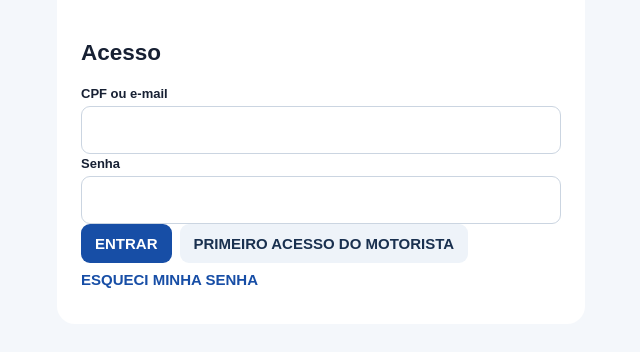
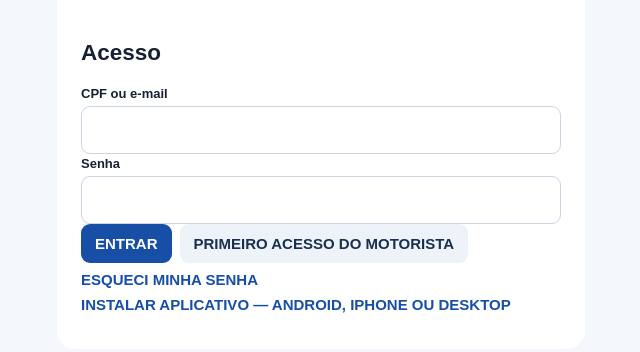
Before and after one commit to FORTEATACAREJO/FORTE-FRETE, a website: page index.html in a window 1280 px wide. Shown: the part 134-486 px from the top of the page, without its empty margins (319-959 px from the left). Drawn offline with Linux system fonts and the light colour scheme.

Commit message:
feat: adicionar instalação multiplataforma ao acesso

```diff
--- a/index.html
+++ b/index.html
@@ -7,7 +7,7 @@
 </style></head><body>
 <div id="login" class="loginwrap"><div class="loginhead"><div class="brand">FORTE FRETE<small>Motoristas, cargas e viagens</small></div></div><div class="loginbody">
 <h2>Acesso</h2><label>CPF ou e-mail<input id="loginId" autocomplete="username"></label><label>Senha<input id="loginPass" type="password" autocomplete="current-password"></label>
-<div class="actions"><button id="btnLogin" class="btn">ENTRAR</button><button id="btnCadastro" class="btn light">PRIMEIRO ACESSO DO MOTORISTA</button><button id="btnEsqueciSenha" class="linkbtn" type="button">ESQUECI MINHA SENHA</button></div><p id="loginMsg" class="step"></p></div></div>
+<div class="actions"><button id="btnLogin" class="btn">ENTRAR</button><button id="btnCadastro" class="btn light">PRIMEIRO ACESSO DO MOTORISTA</button><button id="btnEsqueciSenha" class="linkbtn" type="button">ESQUECI MINHA SENHA</button><button id="btnInstalar" class="linkbtn" type="button">INSTALAR APLICATIVO — ANDROID, IPHONE OU DESKTOP</button></div><p id="loginMsg" class="step"></p></div></div>
 <div id="recuperacao" class="loginwrap hidden"><div class="loginhead"><div class="brand">FORTE FRETE<small>Recuperação segura de acesso</small></div></div><div class="loginbody">
 <h2>Criar nova senha</h2><p class="step">Informe e confirme uma senha com no mínimo 9 caracteres, incluindo maiúscula, minúscula, número e símbolo.</p>
 <label>Nova senha<input id="novaSenha" type="password" autocomplete="new-password"></label><label>Confirmar nova senha<input id="confirmarNovaSenha" type="password" autocomplete="new-password"></label>
```
